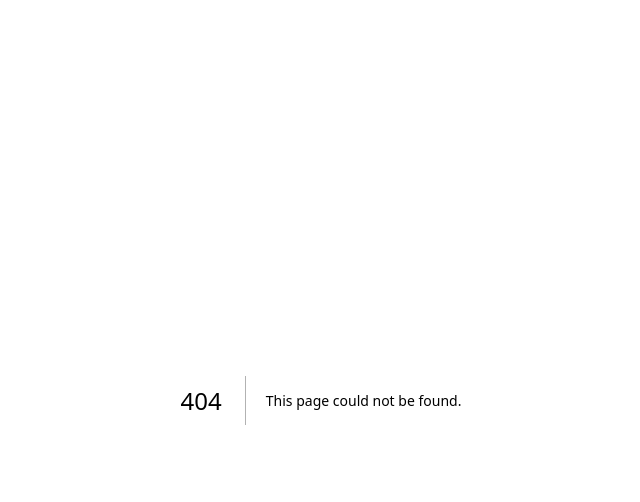
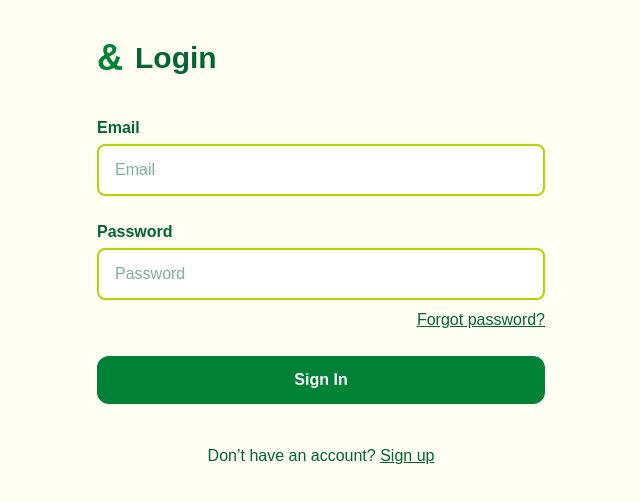
Before and after one commit to NeginDrn/2ndand-app, a Next.js app: page /login in a window 1280 px wide. Before the commit this address had no page. Shown: the top 502 px of the page, without its empty margins (319-959 px from the left). Built offline with nearby package versions, Linux system fonts and the light colour scheme; no server answers.

Commit message:
feat(auth): add Login page UI with FormButton disabled state and reset password route placeholder

```diff
--- /dev/null
+++ b/src/app/login/page.tsx
@@ -0,0 +1,128 @@
+// app/login/page.tsx
+"use client";
+
+import { useState, FormEvent } from "react";
+import Link from "next/link";
+import { useRouter, useSearchParams } from "next/navigation";
+import { supabase } from "@/lib/supabaseClient";
+import { ROUTES } from "@/lib/routes";
+import FormButton from "@/components/FormButton";
+
+export default function LoginPage() {
+  const router = useRouter();
+  const searchParams = useSearchParams();
+  const next = searchParams.get("next") || ROUTES.home;
+
+  const [email, setEmail] = useState("");
+  const [password, setPassword] = useState("");
+  const [submitting, setSubmitting] = useState(false);
+  const [error, setError] = useState<string | null>(null);
+
+  const onSubmit = async (e: FormEvent) => {
+    e.preventDefault();
+    setError(null);
+    setSubmitting(true);
+
+    const { error } = await supabase.auth.signInWithPassword({
+      email: email.trim(),
+      password,
+    });
+
+    setSubmitting(false);
+
+    if (error) {
+      setError(error.message || "Failed to sign in. Please try again.");
+      return;
+    }
+
+    router.replace(next); // go back where they intended to go
+  };
+
+  return (
+    <main className="min-h-screen bg-[#FFFEF2] text-green-800 px-6 py-10 flex flex-col items-center">
+      <div className="w-full max-w-md">
+        {/* Header / Logo */}
+        <div className="flex items-center space-x-3 mb-10">
+          <div
+            aria-hidden
+            className="text-4xl font-bold leading-none text-green-700"
+          >
+            &
+          </div>
+          <h1 className="text-3xl font-semibold">Login</h1>
+        </div>
+
+        {/* Form */}
+        <form onSubmit={onSubmit} className="space-y-6" noValidate>
+          <div>
+            <label htmlFor="email" className="block font-bold mb-1">
+              Email
+            </label>
+            <input
+              id="email"
+              name="email"
+              type="email"
+              autoComplete="email"
+              inputMode="email"
+              placeholder="Email"
+              value={email}
+              onChange={(e) => setEmail(e.target.value)}
+              className={`w-full bg-white border-2 border-[#B6D400] focus:border-green-700 focus:ring-0 rounded-lg px-4 py-3 text-green-800`}
+              required
+            />
+          </div>
+
+          <div>
+            <label htmlFor="password" className="block font-bold mb-1">
+              Password
+            </label>
+            <input
+              id="password"
+              name="password"
+              type="password"
+              autoComplete="current-password"
+              placeholder="Password"
+              value={password}
+              onChange={(e) => setPassword(e.target.value)}
+              className={`w-full bg-white border-2 border-[#B6D400] focus:border-green-700 focus:ring-0 rounded-lg px-4 py-3 text-green-800`}
+              required
+              minLength={6}
+            />
+            <div className="mt-2 text-right">
+              <Link
+                className="underline"
+                href={`${ROUTES.auth.resetPassword}?email=${encodeURIComponent(
+                  email || ""
+                )}`}
+              >
+                Forgot password?
+              </Link>
+            </div>
+          </div>
+
+          {error && (
+            <p className="text-red-700" role="alert" aria-live="polite">
+              {error}
+            </p>
+          )}
+
+          <FormButton
+            type="submit"
+            label={submitting ? "Signing in..." : "Sign In"}
+            disabled={submitting}
+          />
+        </form>
+
+        <p className="mt-10 text-center">
+          Don’t have an account?{" "}
+          <Link
+            href={`${ROUTES.auth.register}?next=${encodeURIComponent(next)}`}
+            className="underline"
+          >
+            Sign up
+          </Link>
+        </p>
+      </div>
+    </main>
+  );
+}
--- a/src/components/FormButton.tsx
+++ b/src/components/FormButton.tsx
@@ -1,17 +1,35 @@
 // src/components/FormButton.tsx
+import type { ButtonHTMLAttributes } from "react";
 
 type FormButtonProps = {
   label: string;
   onClick?: () => void;
-  type?: "button" | "submit" | "reset";
+  type?: ButtonHTMLAttributes<HTMLButtonElement>["type"];
+  disabled?: boolean;
+  className?: string;
 };
 
-export default function FormButton({ label, onClick, type }: FormButtonProps) {
+export default function FormButton({
+  label,
+  onClick,
+  type = "button",
+  disabled = false,
+  className = "",
+}: FormButtonProps) {
   return (
     <button
       type={type}
       onClick={onClick}
-      className="w-full bg-green-700 text-white font-semibold text-lg py-3 rounded-xl"
+      disabled={disabled}
+      aria-disabled={disabled}
+      className={[
+        "w-full rounded-xl px-4 py-3 font-semibold text-white",
+        "bg-green-700 focus:outline-none focus:ring-2 focus:ring-green-700/40",
+        disabled
+          ? "opacity-60 cursor-not-allowed"
+          : "hover:bg-green-800 active:translate-y-px",
+        className,
+      ].join(" ")}
     >
       {label}
     </button>
--- a/src/lib/routes.ts
+++ b/src/lib/routes.ts
@@ -5,6 +5,7 @@ export const ROUTES = {
   auth: {
     register: "/register",
     login: "/login",
+    resetPassword: "/reset-password",
   },
 
   listings: {
```
